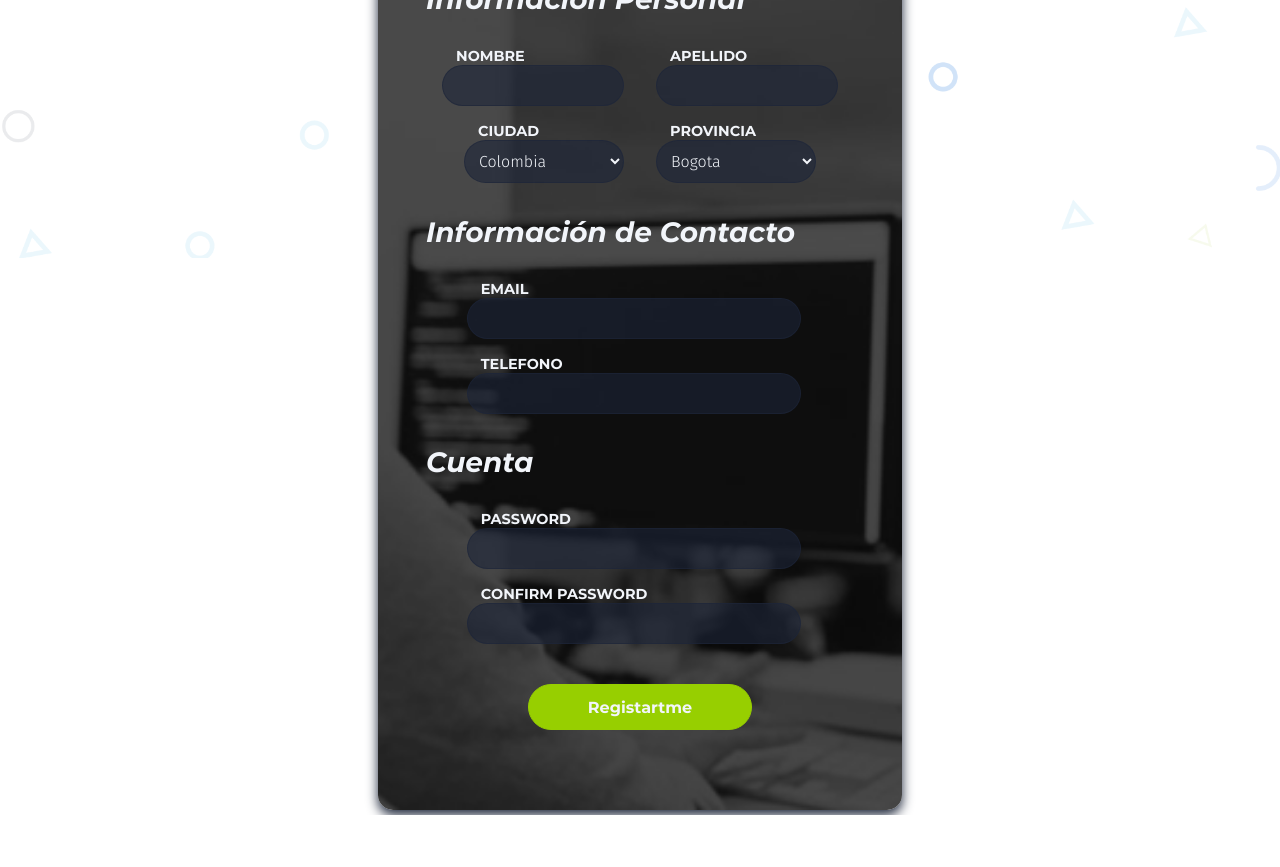
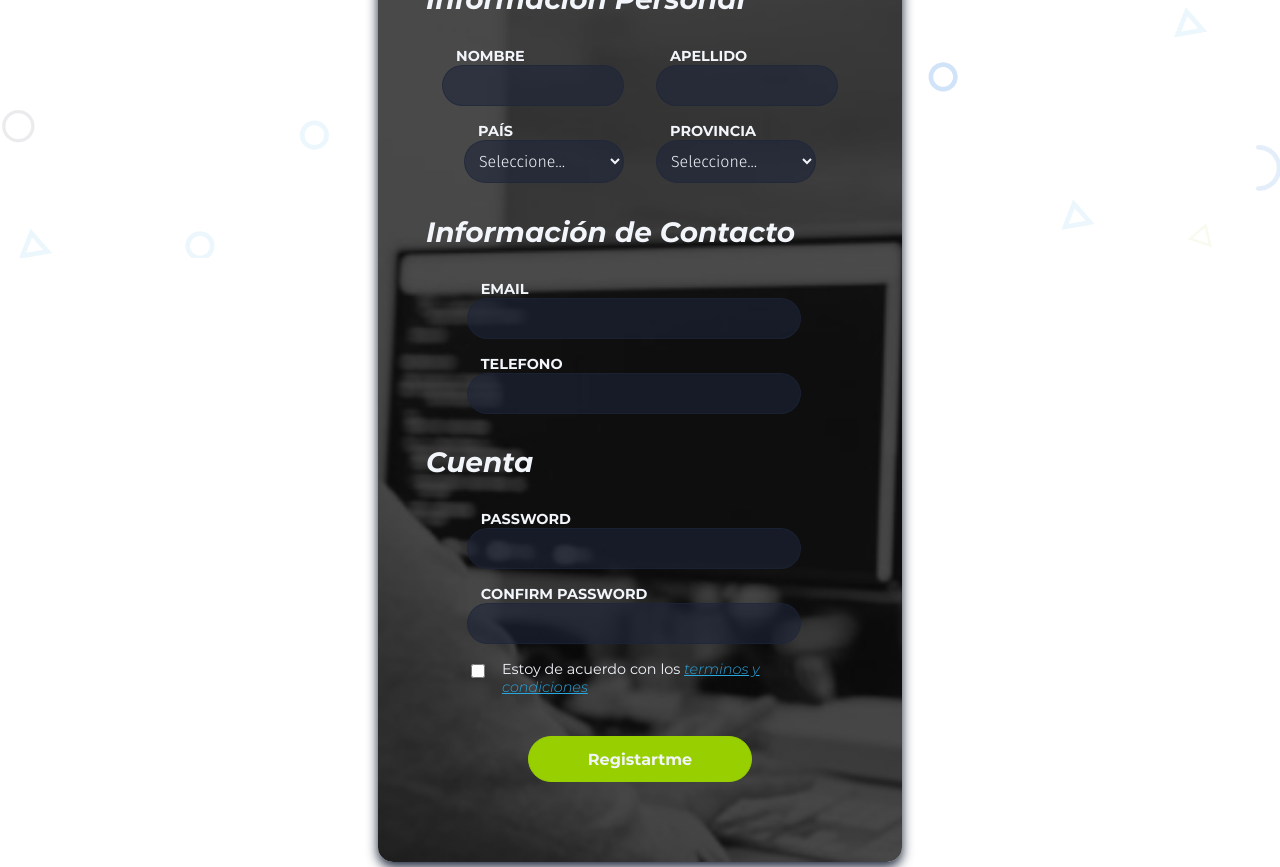
Before and after one commit to BrianBernal/wolox-test, a React (Create React App) app: page /register in a window 1280 px wide. Shown: the part 320-1187 px from the top of the page. Before the commit the page ends 1135 px from the top, so only its background shows below. Built offline with nearby package versions, Linux system fonts and the light colour scheme.

Commit message:
Full register form validation.

```diff
--- a/package.json
+++ b/package.json
@@ -9,6 +9,7 @@
     "prop-types": "^15.7.2",
     "react": "^17.0.1",
     "react-dom": "^17.0.1",
+    "react-hook-form": "^6.11.5",
     "react-icons": "^3.11.0",
     "react-router-dom": "^5.2.0",
     "react-router-hash-link": "^2.2.2",
--- a/src/UIElements/button/button.jsx
+++ b/src/UIElements/button/button.jsx
@@ -18,6 +18,7 @@ export default function Button({
   onClick,
   href,
   to,
+  disabled: disabledProp,
 }) {
   const styleProps = {
     $bgColor,
@@ -26,9 +27,11 @@ export default function Button({
   };
 
   if (variant === 'button') {
+    const disabledValue = disabledProp ? { disabled: true } : {};
     return (
       <StyledButton
         {...styleProps}
+        {...disabledValue}
         type={type}
         onClick={onClick}
       >
@@ -44,6 +47,7 @@ export default function Button({
         as='a'
         target='_blank'
         href={href}
+        rel='noopener noreferrer'
       >
         {children}
       </StyledButton>
@@ -76,6 +80,7 @@ Button.propTypes = {
   onClick: PropTypes.func,
   href: PropTypes.string,
   to: PropTypes.string,
+  disabled: PropTypes.bool,
 };
 
 Button.defaultProps = {
@@ -87,4 +92,5 @@ Button.defaultProps = {
   onClick: null,
   href: '/#',
   to: '/',
+  disabled: false,
 };
--- a/src/components/header/Header.jsx
+++ b/src/components/header/Header.jsx
@@ -37,7 +37,7 @@ export default function Header() {
     <HeaderWrapperSection scrollUp={scrollUp} openMenu={openMenu}>
       <HeaderDiv scrollUp={scrollUp}>
         <img src={logoFullColor} alt='logo wolox' width='171px' />
-        <MenuIcon size='2rem' onClick={() => setOpenMenu((open) => !open)} />
+        <MenuIcon fontSize='2rem' onClick={() => setOpenMenu((open) => !open)} />
         <MenuNav openMenu={openMenu}>
           <Link as={NavHashLink} activeClassName='activeMenuItem' exact smooth to='/#start'>Inicio</Link>
           <Link as={NavHashLink} activeClassName='activeMenuItem' exact smooth to='/#benefits'>Beneficios</Link>
--- /dev/null
+++ b/src/constants/provinces.js
@@ -0,0 +1,7 @@
+export default {
+  Argentina: ['Buenos Aires', 'Córdoba', 'Santa Fe', 'Mendoza', 'Chaco'],
+  Colombia: ['Bogota', 'Boyacá', 'Nariño', 'Antioquia', 'Magdalena'],
+  Chile: ['Santiago', 'Valparaíso', 'Coquimbo', 'Atacama', 'Antofagasta'],
+  Mexico: ['Ciudad de Mexico', 'Chihuahua', 'Yucatán', 'Sonora', 'Jalisco'],
+  Perú: ['Lima', 'Ancash', 'La libertad', 'Lambayeque', 'Piura'],
+};
--- a/src/styles/GlobalStyles.js
+++ b/src/styles/GlobalStyles.js
@@ -203,7 +203,15 @@ export default createGlobalStyle`
     font-size: 1rem;
     &:focus {
       border: ${theme.palette.secondary} 1px solid;
-      outline: none;
+      outline: none !important;
+    }
+  }
+
+  input[type='checkbox'] {
+    width: 1rem;
+    height: 1rem;
+    &:hover {
+      cursor: pointer;
     }
   }
 
--- /dev/null
+++ b/src/tools/formValidators.js
@@ -0,0 +1,50 @@
+export const requiredValidator = {
+  required: 'Campo obligatorio. ',
+};
+
+export const maxLengthValidator = (value = 10) => ({
+  maxLength: {
+    value,
+    message: `Maximo ${value} caracteres`,
+  },
+});
+
+export const minLengthValidator = (value = 10) => ({
+  minLength: {
+    value,
+    message: `Debe contener almenos ${value} caracteres`,
+  },
+});
+
+export const textValidator = (maxValue = 30) => ({
+  ...requiredValidator,
+  ...maxLengthValidator(maxValue),
+});
+
+export const phoneValidator = {
+  ...requiredValidator,
+  ...minLengthValidator(3),
+  ...maxLengthValidator(10),
+  pattern: {
+    value: /^[0-9]+$/,
+    message: 'Solo digitos numericos. ',
+  },
+};
+
+export const emailValidator = {
+  ...textValidator(100),
+  pattern: {
+    value: /^(([^<>()[\]\\.,;:\s@"]+(\.[^<>()[\]\\.,;:\s@"]+)*)|(".+"))@((\[[0-9]{1,3}\.[0-9]{1,3}\.[0-9]{1,3}\.[0-9]{1,3}])|(([a-zA-Z\-0-9]+\.)+[a-zA-Z]{2,}))$/,
+    message: 'Email Invalido.',
+  },
+};
+
+export const passwordValidator = {
+  ...requiredValidator,
+  ...minLengthValidator(6),
+  ...maxLengthValidator(30),
+  pattern: {
+    value: /([0-9]+.*[a-zA-z]+)|([a-zA-z]+.*[0-9]+)/, // "." para admitir caracteres especiales
+    message: 'Debe ser alfanumerico',
+  },
+};
--- a/src/views/register/Register.jsx
+++ b/src/views/register/Register.jsx
@@ -1,5 +1,18 @@
 //  libraries
 import React from 'react';
+import { useForm } from 'react-hook-form';
+
+//  constants
+import provincesList from 'constants/provinces';
+
+//  validator tools
+import {
+  textValidator,
+  phoneValidator,
+  requiredValidator,
+  emailValidator,
+  passwordValidator,
+} from 'tools/formValidators';
 
 //  components
 import Typography from 'UIElements/typography/Typography';
@@ -7,64 +20,110 @@ import Button from 'UIElements/button/Button';
 
 //  styles
 import {
-  ContainerDiv, Form, LabelWrapper, RowDiv,
+  ContainerDiv, Form, LabelWrapper, RowDiv, ErrorSpan, TermsDiv,
 } from './styles';
 
 export default function Register() {
+  const {
+    register, handleSubmit, errors, watch, setError,
+  } = useForm();
+  const countries = Object.keys(provincesList);
+  const watchCountry = watch('country');
+  const provinces = provincesList[watchCountry] || [];
+
+  const onSubmit = ({ confirmPassword, terms, ...data }) => {
+    if (data.password !== confirmPassword) {
+      setError('confirmPassword', {
+        type: 'manual',
+        message: 'Las contraseñas deben coincidir.',
+      });
+      return;
+    }
+    console.log(data);
+  };
+
+  const renderEmptyOption = () => <option value=''>Seleccione...</option>;
+
   return (
     <ContainerDiv>
-      <Form>
+      <Form onSubmit={handleSubmit(onSubmit)}>
         <Typography variant='h1' weight='bold' color='green'>Registro</Typography>
         <Typography variant='h2' color='secondary' weight='600'>Información Personal</Typography>
         <RowDiv>
-          <LabelWrapper htmlFor='name'>
-            <span>Nombre</span> <input type='text' name='name' />
+          <LabelWrapper htmlFor='name' $error={!!errors?.name}>
+            <span>Nombre</span>
+            <input type='text' name='name' id='name' ref={register(textValidator())} />
+            {errors.name && <ErrorSpan>{errors.name.message}</ErrorSpan>}
           </LabelWrapper>
-          <LabelWrapper htmlFor='last_name'>
-            <span>Apellido</span> <input type='text' name='last_name' />
+          <LabelWrapper htmlFor='last_name' $error={!!errors?.last_name}>
+            <span>Apellido</span>
+            <input type='text' name='last_name' id='last_name' ref={register(textValidator())} />
+            {errors.last_name && <ErrorSpan>{errors.last_name.message}</ErrorSpan>}
           </LabelWrapper>
         </RowDiv>
         <RowDiv>
-          <LabelWrapper htmlFor='country'>
-            <span>Ciudad</span>
-            <select name='country'>
-              <option value='Colombia'>Colombia</option>
-              <option value='Argentina'>Argentina</option>
-              <option value='Brasil'>Brasil</option>
-              <option value='Chile'>Chile</option>
-              <option value='Peru'>Peru</option>
+          <LabelWrapper htmlFor='country' $error={!!errors?.country}>
+            <span>País</span>
+            <select name='country' ref={register(requiredValidator)}>
+              {renderEmptyOption()}
+              {countries.map((country) => <option value={country} key={country}>{country}</option>)}
             </select>
+            {errors.country && <ErrorSpan>{errors.country.message}</ErrorSpan>}
           </LabelWrapper>
-          <LabelWrapper htmlFor='province'>
+          <LabelWrapper htmlFor='province' $error={!!errors?.province}>
             <span>Provincia</span>
-            <select name='province'>
-              <option value='Bogota'>Bogota</option>
-              <option value='Medellin'>Medellin</option>
-              <option value='Cali'>Cali</option>
-              <option value='Manizales'>Manizales</option>
-              <option value='Santa Marta'>Santa Marta</option>
+            <select name='province' ref={register(requiredValidator)}>
+              {renderEmptyOption()}
+              {provinces.map((province) => (
+                <option value={province} key={province}>{province}</option>
+              ))}
             </select>
+            {errors.province && <ErrorSpan>{errors.province.message}</ErrorSpan>}
           </LabelWrapper>
         </RowDiv>
         <Typography variant='h2' color='secondary' weight='600'>Información de Contacto</Typography>
         <RowDiv column>
-          <LabelWrapper htmlFor='mail'>
-            <span>Email</span> <input type='email' name='mail' />
+          <LabelWrapper htmlFor='mail' $error={!!errors?.mail}>
+            <span>Email</span>
+            <input type='email' name='mail' id='mail' ref={register(emailValidator)} autoComplete='false' />
+            {errors.mail && <ErrorSpan>{errors.mail.message}</ErrorSpan>}
           </LabelWrapper>
-          <LabelWrapper htmlFor='phone'>
-            <span>Telefono</span> <input type='phone' name='phone' />
+          <LabelWrapper htmlFor='phone' $error={!!errors?.phone}>
+            <span>Telefono</span>
+            <input type='phone' name='phone' id='phone' ref={register(phoneValidator)} />
+            {errors.phone && <ErrorSpan>{errors.phone.message}</ErrorSpan>}
           </LabelWrapper>
         </RowDiv>
         <Typography variant='h2' color='secondary' weight='600'>Cuenta</Typography>
         <RowDiv column>
-          <LabelWrapper htmlFor='password'>
-            <span>Password</span> <input type='password' name='password' />
+          <LabelWrapper htmlFor='password' $error={!!errors?.password}>
+            <span>Password</span>
+            <input type='password' name='password' id='password' ref={register(passwordValidator)} autoComplete='new-password' />
+            {errors.password && <ErrorSpan>{errors.password.message}</ErrorSpan>}
           </LabelWrapper>
-          <LabelWrapper htmlFor='confirmPassword'>
-            <span>Confirm password</span> <input type='password' name='confirmPassword' />
+          <LabelWrapper htmlFor='confirmPassword' $error={!!errors?.confirmPassword}>
+            <span>Confirm password</span>
+            <input type='password' name='confirmPassword' id='confirmPassword' ref={register(passwordValidator)} />
+            {errors.confirmPassword && <ErrorSpan>{errors.confirmPassword.message}</ErrorSpan>}
           </LabelWrapper>
+          <label className='terms' htmlFor='terms'>
+            <TermsDiv>
+              <input type='checkbox' name='terms' id='terms' ref={register(requiredValidator)} />
+              <span>Estoy de acuerdo con los <a href='https://www.wolox.com.ar' target='_blank' rel='noopener noreferrer'>terminos y condiciones</a></span>
+            </TermsDiv>
+            {errors.terms
+              && <ErrorSpan>Debes aceptar los terminos y condiciones para continuar.</ErrorSpan>}
+          </label>
         </RowDiv>
-        <Button type='submit' size='big' bgColor='green' fontColor='secondary'>Registartme</Button>
+        <Button
+          type='submit'
+          size='big'
+          bgColor='green'
+          fontColor='secondary'
+          disabled={Object.keys(errors).length > 0}
+        >
+          Registartme
+        </Button>
       </Form>
     </ContainerDiv>
   );
--- a/src/views/register/styles.js
+++ b/src/views/register/styles.js
@@ -47,14 +47,6 @@ export const Form = styled.form`
   }
 `;
 
-export const LabelWrapper = styled.label`
-  display: flex;
-  flex-direction: column;
-  justify-content: flex-start;
-  align-items: flex-start;
-  margin: 0.5rem 1rem;
-`;
-
 export const RowDiv = styled.div`
   display: flex;
   flex-direction: ${({ column }) => (column ? 'column' : 'row')};
@@ -69,3 +61,43 @@ export const RowDiv = styled.div`
     flex-direction: column;
   }
 `;
+
+export const LabelWrapper = styled.label`
+  display: flex;
+  flex-direction: column;
+  justify-content: flex-start;
+  align-items: flex-start;
+  margin: 0.5rem 1rem;
+  input, select {
+    border: ${({ $error }) => ($error ? 'red' : 'rgba(29, 38, 58, 0.6)')} 1px solid;
+  }
+`;
+
+export const TermsDiv = styled.div`
+  display: flex;
+  justify-content: center;
+  align-items: flex-start;
+  text-transform: none;
+  font-family: montserrat, fira, 'Times New Roman', Times, serif;
+  font-weight: normal;
+  margin: 0.5rem 0;
+
+  input[type='checkbox'] {
+    width: 1rem;
+  }
+
+  a {
+    color: ${({ theme }) => theme.palette.blue};
+    font-style: italic;
+  }
+
+  &:hover {
+    cursor: pointer;
+  }
+`;
+
+export const ErrorSpan = styled.div`
+  color: red;
+  text-transform: none;
+  font-weight: normal;
+`;
```
Also changed, not shown: src/UIElements/button/styles.js (+7 -2 lines), src/constants/index.js (deleted), 1 other file (tests, documents, lock files or other folders).
